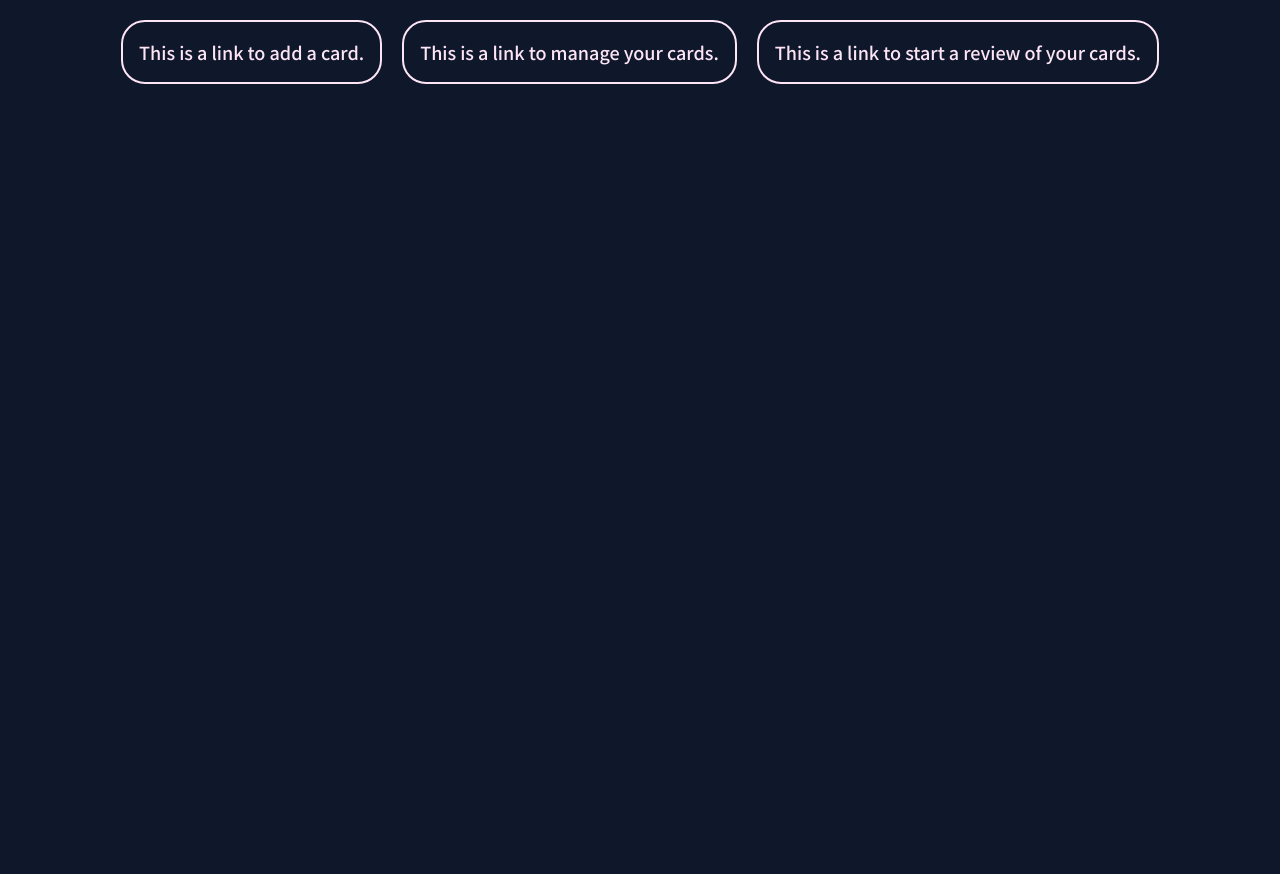
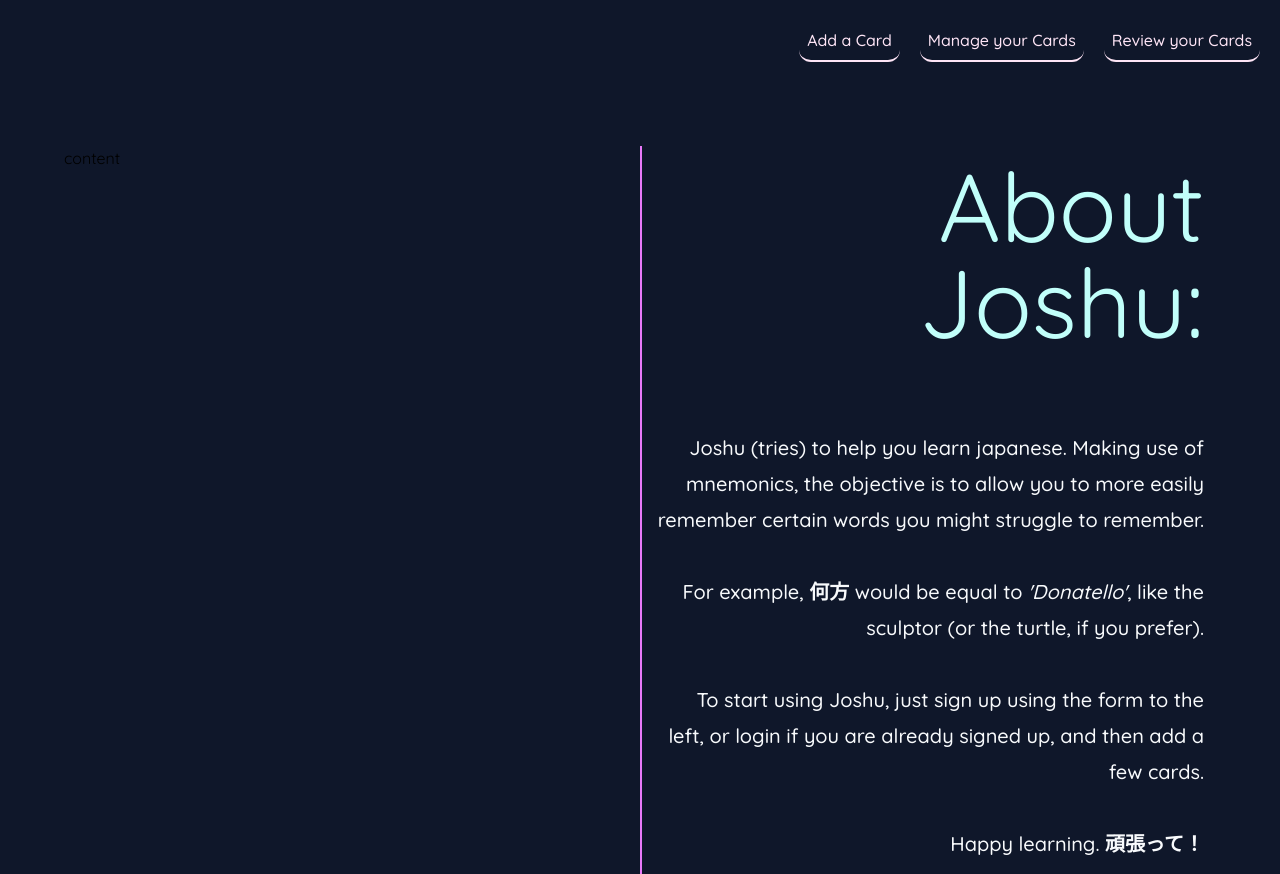
Before and after one commit to SanSegundo98/Joshu, an Angular app: page / in a window 1280 px wide. Before the commit the page ends 800 px from the top, so only its background shows below. Built offline with nearby package versions, Linux system fonts and the light colour scheme.

Commit message:
Created header, 'about' done, slight animation

```diff
--- a/src/app/Home/Home.component.css
+++ b/src/app/Home/Home.component.css
@@ -0,0 +1,15 @@
+.about {
+    opacity: 0;
+    animation: fadeLeftAnimation 0.75s ease-in-out forwards;
+  }
+
+  @keyframes fadeLeftAnimation {
+    0% {
+      opacity: 0;
+      transform: translateX(300px);
+    }
+    100% {
+      opacity: 1;
+      transform: translateX(0);
+    }
+  }
--- a/src/app/Home/Home.component.html
+++ b/src/app/Home/Home.component.html
@@ -1,5 +1,11 @@
-<div class="flex justify-center w-full gap-5 p-5 mx-auto text-lg font-medium text-lavender-rose-100">
-    <a routerLink="addCard" class="p-4 border-2 border-solid border-lavender-rose-100 rounded-3xl">This is a link to add a card.</a>
-    <a routerLink="manageCards" class="p-4 border-2 border-solid border-lavender-rose-100 rounded-3xl">This is a link to manage your cards.</a>
-    <a routerLink="reviewCards" class="p-4 border-2 border-solid border-lavender-rose-100 rounded-3xl">This is a link to start a review of your cards.</a>
+<app-header></app-header>
+<div class="flex justify-between w-[90%] h-full mx-auto mt-16">
+    <div class="text-left">content</div>
+    <div class="w-1/2 p-3 border-l-2 border-solid about border-fuchsia-400">
+        <p class="text-8xl text-right text-bright-turquoise-100 font-[Quicksand] mb-20">About Joshu:</p>
+        <p class="text-xl font-medium leading-9 text-right text-pretty text-slate-50">Joshu (tries) to help you learn japanese. Making use of <a href="https://en.wikipedia.org/wiki/Mnemonic">mnemonics</a>, the objective is to allow you to more easily remember certain words you might struggle to remember. <br><br>
+        For example, <strong>何方</strong> would be equal to <i>'Donatello'</i>, like the sculptor (or the turtle, if you prefer). <br><br>
+        To start using Joshu, just sign up using the form to the left, or login if you are already signed up, and then add a few cards. <br><br>
+        Happy learning. <strong>頑張って！</strong></p>
+    </div>
 </div>
--- a/src/app/Home/Home.component.ts
+++ b/src/app/Home/Home.component.ts
@@ -1,10 +1,11 @@
 import { Component } from '@angular/core';
-import { RouterLink } from '@angular/router';
+import { HeaderComponent } from '../layout/header/header.component';
+import { ReactiveFormsModule } from '@angular/forms';
 
 @Component({
   selector: 'app-home',
   standalone: true,
-  imports: [RouterLink],
+  imports: [HeaderComponent, ReactiveFormsModule],
   templateUrl: './Home.component.html',
   styleUrl: './Home.component.css',
 })
--- a/src/app/app.component.html
+++ b/src/app/app.component.html
@@ -1,4 +1,4 @@
 <!DOCTYPE html>
 <section>
-    <router-outlet></router-outlet> <!-- Necesitas tener rutas definidas para que muestre... algo -->
+    <router-outlet></router-outlet>
 </section>
--- a/src/app/app.config.ts
+++ b/src/app/app.config.ts
@@ -4,7 +4,8 @@ import { provideRouter } from '@angular/router';
 import { routes } from './app.routes';
 import { provideClientHydration } from '@angular/platform-browser';
 import { provideHttpClient, withFetch } from '@angular/common/http';
+import { provideAnimations } from '@angular/platform-browser/animations';
 
 export const appConfig: ApplicationConfig = {
-  providers: [provideRouter(routes), provideClientHydration(), provideHttpClient(withFetch())]
+  providers: [provideRouter(routes), provideClientHydration(), provideHttpClient(withFetch()), provideAnimations()]
 };
--- /dev/null
+++ b/src/app/layout/header/header.component.html
@@ -0,0 +1,5 @@
+<div class="flex justify-end w-full gap-5 p-5 mx-auto text-base font-medium text-lavender-rose-100">
+    <a routerLink="addCard" class="p-2 border-b-2 border-solid rounded-xl border-lavender-rose-100">Add a Card</a>
+    <a routerLink="manageCards" class="p-2 border-b-2 border-solid rounded-xl border-lavender-rose-100">Manage your Cards</a>
+    <a routerLink="reviewCards" class="p-2 border-b-2 border-solid rounded-xl border-lavender-rose-100">Review your Cards</a>
+</div>
--- a/src/index.html
+++ b/src/index.html
@@ -9,6 +9,7 @@
   <link rel="preconnect" href="https://fonts.googleapis.com">
   <link rel="preconnect" href="https://fonts.gstatic.com" crossorigin>
   <link href="https://fonts.googleapis.com/css2?family=Noto+Sans+JP:wght@100..900&display=swap" rel="stylesheet">
+  <link href="https://fonts.googleapis.com/css2?family=Quicksand:wght@300..700&display=swap" rel="stylesheet">
 </head>
 <body>
   <app-root></app-root>
--- a/src/styles.css
+++ b/src/styles.css
@@ -3,5 +3,5 @@
 @tailwind utilities;
 
 :root {
-    font-family: 'Noto Sans JP';
+    font-family: 'Quicksand';
 }
```
Also changed, not shown: src/app/layout/header/header.component.ts (added, +13 -0 lines), src/app/layout/header/header.component.css (added).
